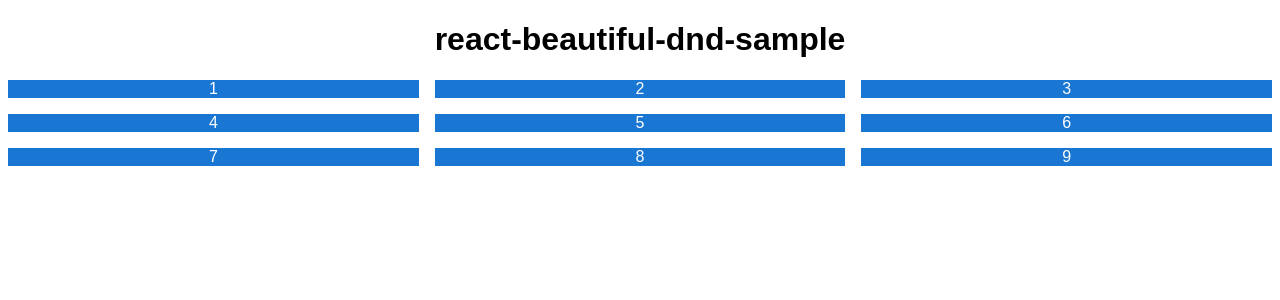
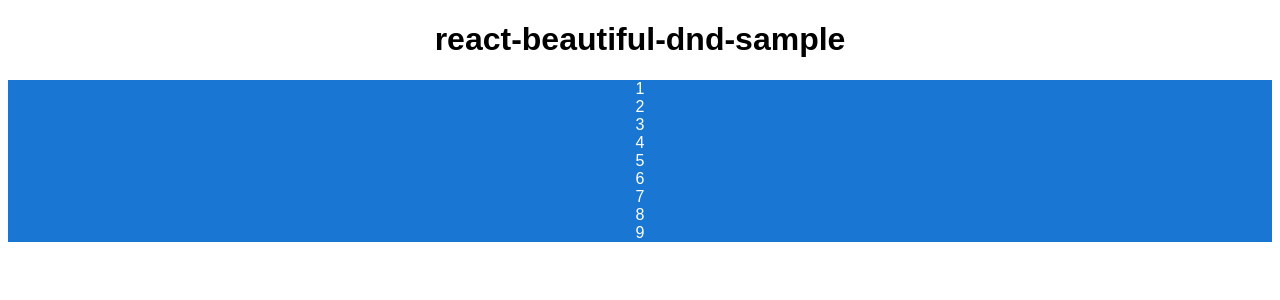
Before and after one commit to 7namori/sample-react-beautiful-dnd, a React (Create React App) app: page / in a window 1280 px wide. Shown: the top 300 px of the page. Built offline with nearby package versions, Linux system fonts and the light colour scheme.

Commit message:
[update]アイテムをドラッグできるよう処理を追加 基本的にやることはDroppableを追加したときと同じ。 ただ、MuiのGridを使うと要素が潰れて横並びになるため一旦コメントアウトしておく。

```diff
--- a/src/App.tsx
+++ b/src/App.tsx
@@ -1,7 +1,7 @@
 import './styles.css'
 import { dummyData, dummyDataType } from './dummyData'
 import { Box, Grid } from '@mui/material'
-import { DragDropContext, Droppable } from 'react-beautiful-dnd'
+import { DragDropContext, Draggable, Droppable } from 'react-beautiful-dnd'
 
 export default function App() {
   return (
@@ -11,10 +11,21 @@
         <Droppable droppableId="gridItems">
           {(provided) => (
             <div {...provided.droppableProps} ref={provided.innerRef}>
-              <Grid container spacing={2}>
+              {/* <Grid container spacing={2}> */}
               {dummyData.map((values: dummyDataType, idx: number) => {
                 return (
-                    <Grid key={idx} item xs={4}>
+                  <Draggable
+                    draggableId={values.id}
+                    index={idx}
+                    key={values.val}
+                  >
+                    {(provided) => (
+                      <div
+                        {...provided.draggableProps}
+                        {...provided.dragHandleProps}
+                        ref={provided.innerRef}
+                      >
+                        {/* <Grid item xs={4}> */}
                         <Box
                           sx={{
                             color: 'primary.contrastText',
@@ -23,10 +34,13 @@
                         >
                           {values.val}
                         </Box>
-                    </Grid>
+                        {/* </Grid> */}
+                      </div>
+                    )}
+                  </Draggable>
                 )
               })}
-              </Grid>
+              {/* </Grid> */}
             </div>
           )}
         </Droppable>
```
Lines whose indentation alone changed are shown as unchanged.
